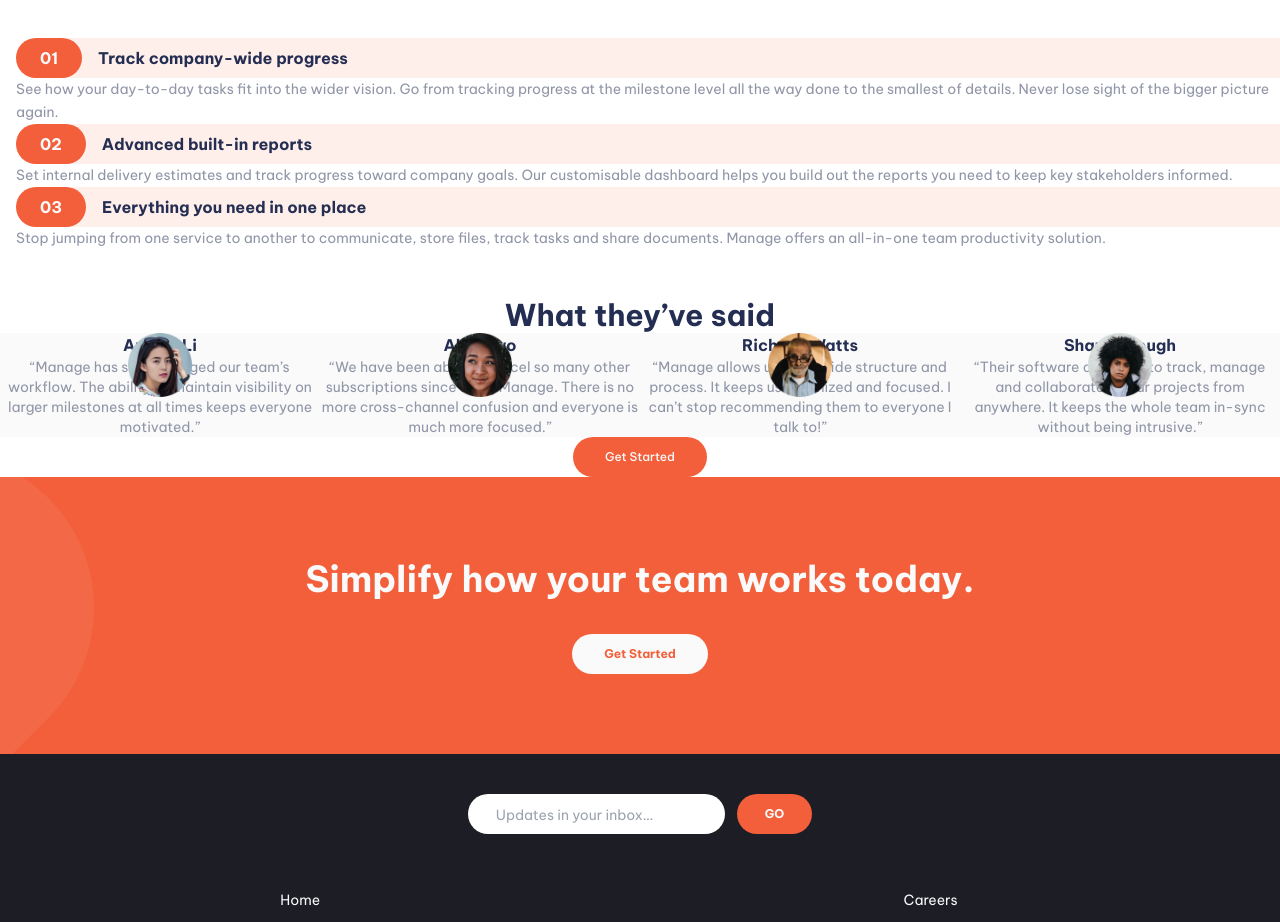
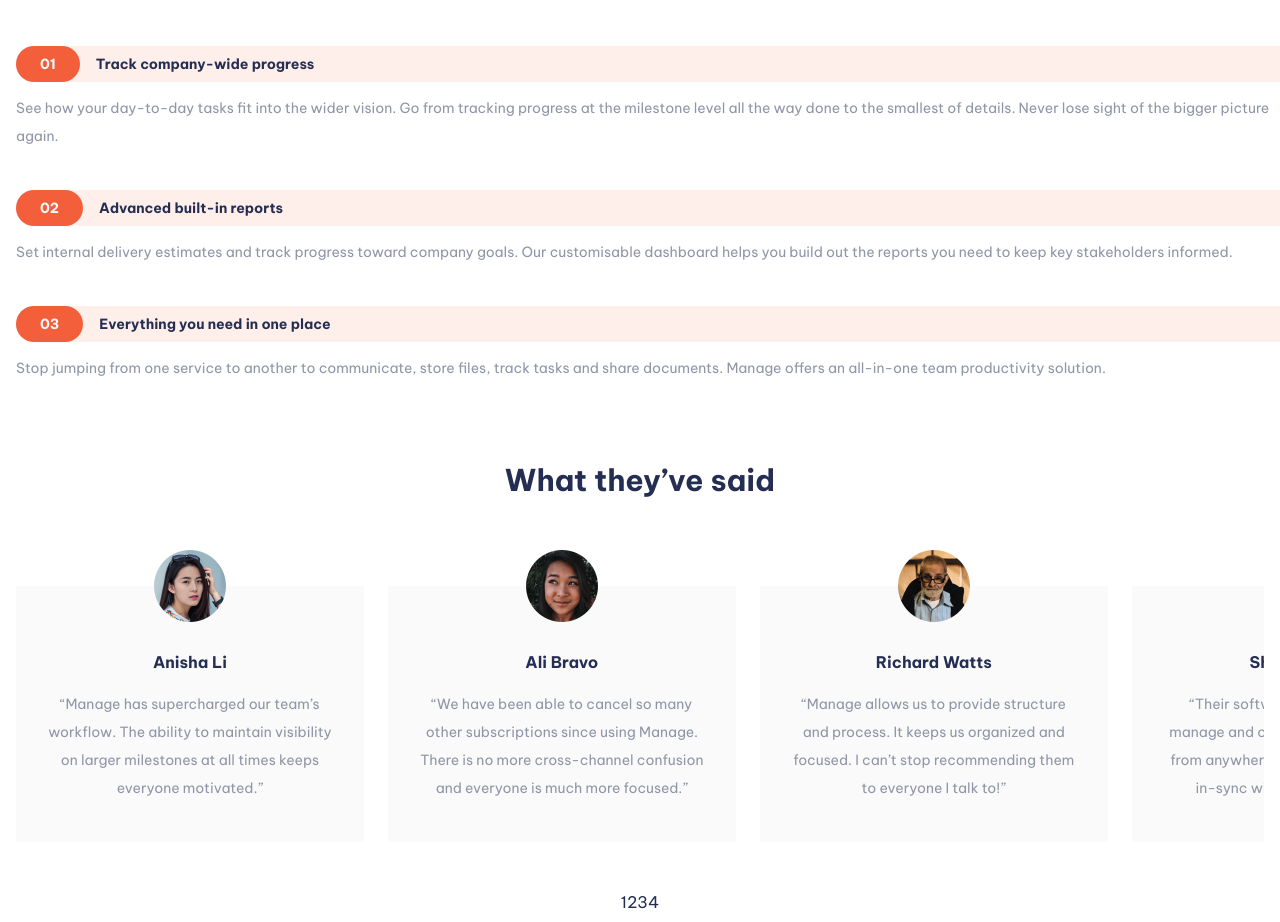
Before and after one commit to Saga-sanga/Manage-landing-page, a React (Vite) app: page / in a window 1280 px wide. Shown: the part 1590-2512 px from the top of the page. Built offline with nearby package versions, Linux system fonts and the light colour scheme.

Commit message:
feat: Add carousel for testimony section

```diff
--- a/src/App.tsx
+++ b/src/App.tsx
@@ -40,11 +40,11 @@
         <img className='w-full' src={illustrationIntro} alt="charts and percentages image" />
       </div>
 
-      <section >
+      <main >
         <article className='flex flex-col items-center text-center bg-[url(./assets/bg-tablet-pattern.svg)] bg-no-repeat bg-[length:85%] bg-[430%_25%] px-7 gap-24'>
           <div className='flex flex-col items-center gap-2'>
             <h1 className='text-4xl font-bold leading-tight'>Bring everyone together to build better products.</h1>
-            <p className='text-dark-grayish-blue font-normal leading-relaxed'>
+            <p className='text-dark-grayish-blue font-normal leading-7'>
               Manage makes it simple for software teams to plan day-to-day
               tasks while keeping the larger team goals in view.
             </p>
@@ -53,7 +53,7 @@
 
           <div className='flex flex-col items-center gap-4'>
             <h2 className='text-3xl font-bold leading-normal'>What’s different about Manage?</h2>
-            <p className='text-dark-grayish-blue text-sm leading-relaxed'>
+            <p className='text-dark-grayish-blue text-sm leading-7'>
               Manage provides all the functionality your team needs, without
               the complexity. Our software is tailor-made for modern digital
               product teams.
@@ -61,13 +61,13 @@
           </div>
         </article>
 
-        <div className='my-12'>
+        <div className='my-12 text-sm flex flex-col gap-10'>
           <div className='ml-4'>
             <h3 className='font-bold flex gap-4 items-center bg-very-pale-red relative z-10'>
               <span className='before:content-[""] before:z-[-1] before:absolute before:top-0 before:left-[-2rem] before:w-12 before:h-full before:bg-white relative text-very-light-gray bg-bright-red px-6 py-2 rounded-full'>01</span>
               Track company-wide progress
             </h3>
-            <p className='text-dark-grayish-blue text-sm leading-relaxed'>
+            <p className='text-dark-grayish-blue text-sm leading-7 mt-3'>
               See how your day-to-day tasks fit into the wider vision. Go from
               tracking progress at the milestone level all the way done to the
               smallest of details. Never lose sight of the bigger picture again.
@@ -78,7 +78,7 @@
               <span className='before:content-[""] before:z-[-1] before:absolute before:top-0 before:left-[-2rem] before:w-12 before:h-full before:bg-white relative text-very-light-gray bg-bright-red px-6 py-2 rounded-full'>02</span>
               Advanced built-in reports
             </h3>
-            <p className='text-dark-grayish-blue text-sm leading-relaxed'>
+            <p className='text-dark-grayish-blue text-sm leading-7 mt-3'>
               Set internal delivery estimates and track progress toward company
               goals. Our customisable dashboard helps you build out the reports
               you need to keep key stakeholders informed.
@@ -89,61 +89,76 @@
               <span className='before:content-[""] before:z-[-1] before:absolute before:top-0 before:left-[-2rem] before:w-12 before:h-full before:bg-white relative text-very-light-gray bg-bright-red px-6 py-2 rounded-full'>03</span>
               Everything you need in one place
             </h3>
-            <p className='text-dark-grayish-blue text-sm leading-relaxed'>
+            <p className='text-dark-grayish-blue text-sm leading-7 mt-3'>
               Stop jumping from one service to another to communicate, store files,
               track tasks and share documents. Manage offers an all-in-one team
               productivity solution.
             </p>
           </div>
         </div>
-      </section>
+      </main>
 
-      <div className='flex flex-col items-center'>
+      <article className='flex flex-col items-center gap-12 py-8 mx-4'>
         <h3 className='font-bold text-3xl text-center'>What they’ve said</h3>
-        <div className='overflow-hidden'>
-          <div className='flex text-center'>
-            <div className='relative w-full bg-very-light-gray flex flex-col items-center'>
-              <img className='absolute' width={64} src={anishaAvatar} alt="Anisha's Avatar Image" />
+        <div className='overflow-hidden w-full'>
+          <div className='carousel flex gap-6 text-center overflow-scroll snap-x snap-mandatory'>
+
+            <div id='1' className='relative px-8 pb-10 pt-16 mt-10 w-full bg-very-light-gray flex flex-col gap-4 items-center snap-center'>
+              <img className='absolute top-[-36px]' width={72} src={anishaAvatar} alt="Anisha's Avatar Image" />
               <h3 className='font-bold'>Anisha Li</h3>
-              <p className='text-dark-grayish-blue text-sm'>
+              <p className='text-dark-grayish-blue text-sm leading-7 w-[30ch]'>
                 “Manage has supercharged our team’s workflow. The ability to maintain
                 visibility on larger milestones at all times keeps everyone motivated.”
               </p>
             </div>
-            <div className='relative w-full bg-very-light-gray flex flex-col items-center'>
-              <img className='absolute' width={64} src={aliAvatar} alt="Ali's Avatar Image" />
+
+            <div id='2' className='relative px-8 pb-10 pt-16 mt-10 w-full bg-very-light-gray flex flex-col gap-4 items-center snap-center'>
+              <img className='absolute top-[-36px]' width={72} src={aliAvatar} alt="Ali's Avatar Image" />
               <h3 className='font-bold'>Ali Bravo</h3>
-              <p className='text-dark-grayish-blue text-sm'>
+              <p className='text-dark-grayish-blue text-sm leading-7 w-[30ch]'>
                 “We have been able to cancel so many other subscriptions since using
                 Manage. There is no more cross-channel confusion and everyone is much
                 more focused.”
               </p>
             </div>
-            <div className='relative w-full bg-very-light-gray flex flex-col items-center'>
-              <img className='absolute' width={64} src={richardAvatar} alt="Richard's Avatar Image" />
+
+            <div id='3' className='relative px-8 pb-10 pt-16 mt-10 w-full bg-very-light-gray flex flex-col gap-4 items-center snap-center'>
+              <img className='absolute top-[-36px]' width={72} src={richardAvatar} alt="Richard's Avatar Image" />
               <h3 className='font-bold'>Richard Watts</h3>
-              <p className='text-dark-grayish-blue text-sm'>
+              <p className='text-dark-grayish-blue text-sm leading-7 w-[30ch]'>
                 “Manage allows us to provide structure and process. It keeps us organized
                 and focused. I can’t stop recommending them to everyone I talk to!”
               </p>
             </div>
-            <div className='relative w-full bg-very-light-gray flex flex-col items-center'>
-              <img className='absolute' width={64} src={shanaiAvatar} alt="Shanai's Avatar Image" />
+
+            <div id='4' className='relative px-8 pb-10 pt-16 mt-10 w-full bg-very-light-gray flex flex-col gap-4 items-center snap-center'>
+              <img className='absolute top-[-36px]' width={72} src={shanaiAvatar} alt="Shanai's Avatar Image" />
               <h3 className='font-bold'>Shanai Gough</h3>
-              <p className='text-dark-grayish-blue text-sm'>
+              <p className='text-dark-grayish-blue text-sm leading-7 w-[30ch]'>
                 “Their software allows us to track, manage and collaborate on our projects
                 from anywhere. It keeps the whole team in-sync without being intrusive.”
               </p>
             </div>
+
           </div>
         </div>
+        <nav>
+          {/* <button></button>
+          <button></button>
+          <button></button>
+          <button></button> */}
+          <a href="#1">1</a>
+          <a href="#2">2</a>
+          <a href="#3">3</a>
+          <a href="#4">4</a>
+        </nav>
         <a className='text-very-light-gray font-medium text-xs bg-bright-red px-8 py-3 rounded-full cursor-pointer' href="">Get Started</a>
-      </div>
+      </article>
 
-      <div className='flex flex-col gap-8 items-center content-center px-8 py-20 bg-[url(./assets/bg-simplify-section-mobile.svg)] bg-left bg-no-repeat bg-auto bg-bright-red'>
+      <article className='flex flex-col gap-8 items-center content-center px-8 py-20 bg-[url(./assets/bg-simplify-section-mobile.svg)] bg-left bg-no-repeat bg-auto bg-bright-red'>
         <h1 className='text-very-light-gray text-4xl text-center font-bold leading-tight'>Simplify how your team works today.</h1>
         <a className='text-bright-red font-bold text-xs bg-very-light-gray px-8 py-3 rounded-full cursor-pointer' href="">Get Started</a>
-      </div>
+      </article>
 
       <footer className='bg-very-dark-blue text-very-light-gray flex flex-col items-center gap-12 py-10'>
         <div className='flex gap-3'>
--- a/src/index.css
+++ b/src/index.css
@@ -8,5 +8,9 @@
   }
 }
 
+.carousel::-webkit-scrollbar {
+  display: none;
+}
+
 .attribution { font-size: 11px; text-align: center; }
 .attribution a { color: hsl(228, 45%, 44%); }
```
